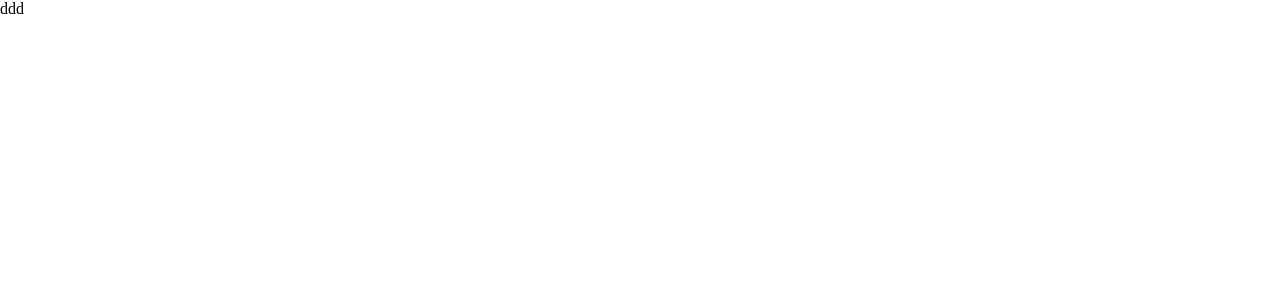
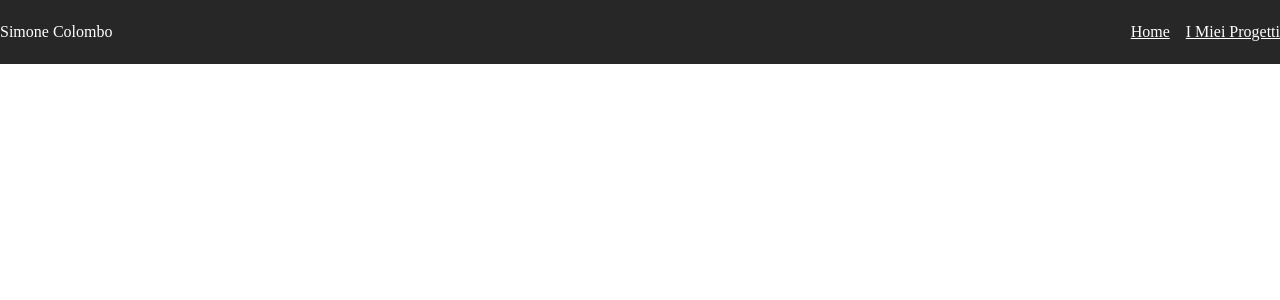
Before and after one commit to SimoneColombo1/Portfolio, a Vue app: page / in a window 1280 px wide. Shown: the top 300 px of the page. Built offline with nearby package versions, Linux system fonts and the light colour scheme.

Commit message:
Creata la struttura dell' header

```diff
--- a/src/App.vue
+++ b/src/App.vue
@@ -1,9 +1,19 @@
-<script setup>
+<script>
 import { RouterLink, RouterView } from "vue-router";
+import AppHeader from "./components/AppHeader.vue";
+export default {
+  name: "",
+  components: {
+    AppHeader,
+  },
+};
 </script>
 
 <template>
-  <RouterView />
+  <main>
+    <AppHeader />
+    <RouterView />
+  </main>
 </template>
 
 <style lang="scss"></style>
--- a/src/assets/main.scss
+++ b/src/assets/main.scss
@@ -1,3 +1,4 @@
 * {
   margin: 0 auto;
+  box-sizing: border-box;
 }
--- /dev/null
+++ b/src/components/AppHeader.vue
@@ -0,0 +1,54 @@
+<script setup></script>
+
+<template>
+  <header>
+    <section class="header-container">
+      <span>Simone Colombo</span>
+      <nav>
+        <ul>
+          <li><a href="">Home</a></li>
+          <li><a href="">I Miei Progetti</a></li>
+        </ul>
+      </nav>
+    </section>
+  </header>
+</template>
+<style lang="scss" scoped>
+header {
+  background-color: #272727;
+  height: 8vh;
+  display: flex;
+  align-items: center;
+  .header-container {
+    display: flex;
+    flex-direction: row;
+    align-items: center;
+    justify-content: space-between;
+    max-width: 1400px;
+    width: 100%;
+    color: white;
+    span {
+      margin-left: 0;
+    }
+    nav {
+      margin-right: 0;
+      ul {
+        display: flex;
+        flex-direction: row;
+        list-style: none;
+        li {
+          &:first-child {
+            margin-right: 1rem;
+          }
+          a {
+            color: white;
+            &:hover {
+              opacity: 80%;
+            }
+          }
+        }
+      }
+    }
+  }
+}
+</style>
--- a/src/views/HomeView.vue
+++ b/src/views/HomeView.vue
@@ -1,5 +1,8 @@
-<script setup></script>
+<script></script>
 
 <template>
-  <main>ddd</main>
+  <section class="main-container">
+    <section class="home-page-container"></section>
+  </section>
 </template>
+<style lang="scss" scoped></style>
```
